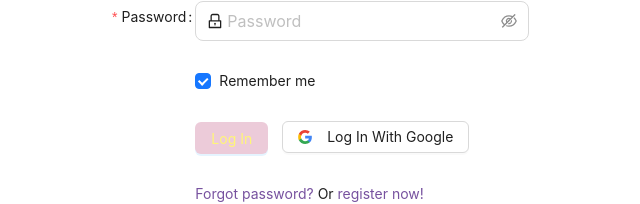
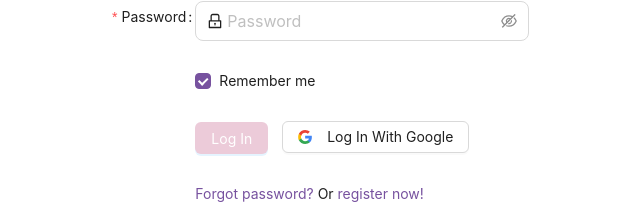
Before and after one commit to hannahw1004/dubhacks23, a React (Create React App) app: page /login in a window 1280 px wide. Shown: the part 361-565 px from the top of the page, without its empty margins (278-918 px from the left). Built offline with nearby package versions, Linux system fonts and the light colour scheme; no server answers.

Commit message:
checkbox color changes

```diff
--- a/src/LogIn.tsx
+++ b/src/LogIn.tsx
@@ -132,7 +132,7 @@ export const LogIn: React.FC = () => {
           valuePropName="checked"
           wrapperCol={{ offset: 4, span: 16 }}
         >
-          <Checkbox>Remember me</Checkbox>
+          <Checkbox className="checkbox">Remember me</Checkbox>
         </Form.Item>
 
         <Form.Item {...tailLayout}>
--- a/src/index.css
+++ b/src/index.css
@@ -82,7 +82,6 @@ code {
 
 .login-form-button {
     background-color: rgb(236, 203, 217);
-    color: rgb(255, 246, 119);
 }
 
 .login-form-forgot {
@@ -91,7 +90,23 @@ code {
 
 .register-form-button {
     background-color: rgb(236, 203, 217);
-    color: rgb(255, 246, 119);
+}
+
+.checkbox {
+    .ant-checkbox-checked .ant-checkbox-inner {
+        background-color: rgb(119, 82, 159);
+        ;
+        border-color: rgb(119, 82, 159);
+        ;
+    }
+    .ant-checkbox-wrapper:hover .ant-checkbox-inner,
+    .ant-checkbox:hover .ant-checkbox-inner,
+    .ant-checkbox-input:focus+.ant-checkbox-inner {
+        border-color: rgb(119, 82, 159);
+    }
+    .ant-checkbox-indeterminate .ant-checkbox-inner::after {
+        background-color: rgb(119, 82, 159);
+    }
 }
 
 .image {
```
